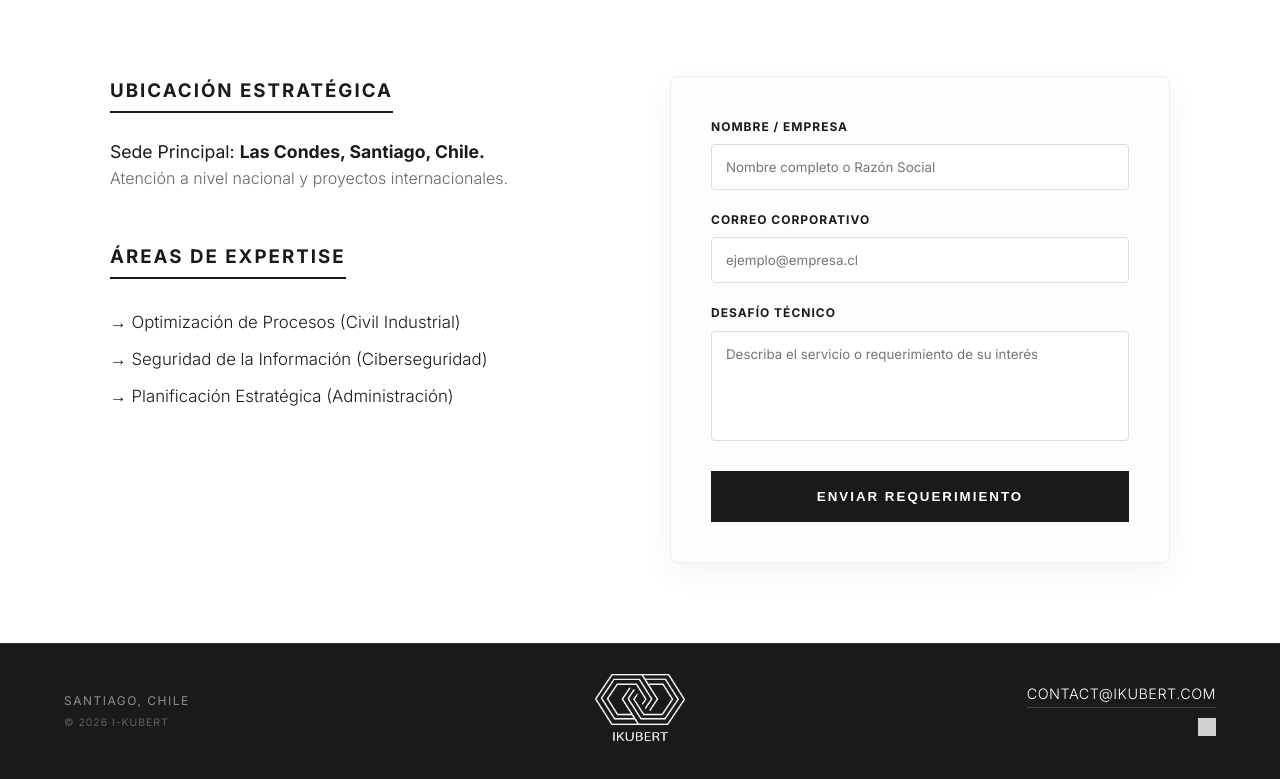
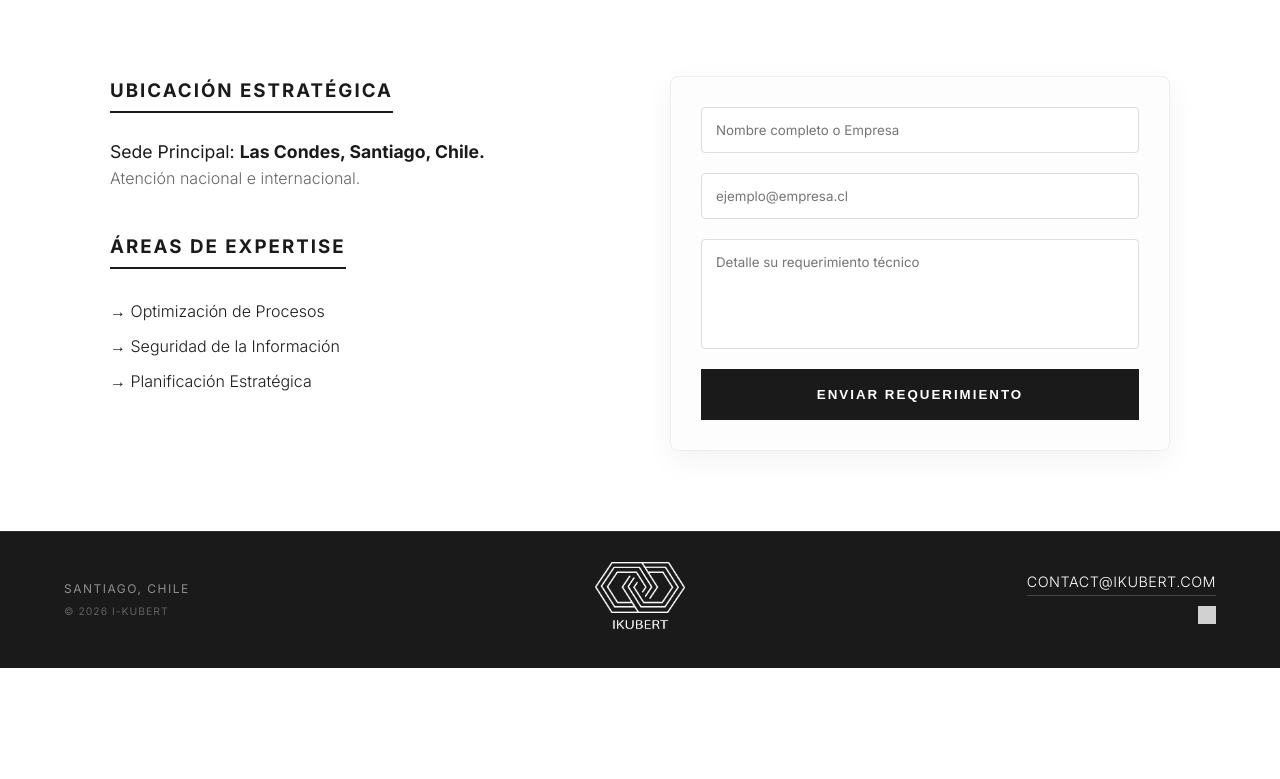
Before and after one commit to IKUBERT/ikubert.github.io, a Jekyll site: the page built from contacto.html, in a window 1280 px wide and 1274 px high, cut to the strip 495-1274 px from the top of the window. Built offline with Jekyll 4.4.1, drawn with Linux system fonts in a browser that asks for light colours; grey boxes are pictures that could not be loaded.

Commit message:
Update contacto.html

```diff
--- a/contacto.html
+++ b/contacto.html
@@ -3,8 +3,45 @@
 title: Contacto | I-KUBERT
 ---
 
-<!-- Header Hero: Oscurecido para Máxima Legibilidad -->
-<header style="
+<!-- Estilos Críticos para Responsividad -->
+<style>
+    /* Evita el desplazamiento lateral y el espacio en blanco */
+    html, body {
+        overflow-x: hidden;
+        width: 100%;
+        margin: 0;
+        padding: 0;
+    }
+
+    /* Ajustes para Celulares (Pantallas menores a 768px) */
+    @media (max-width: 768px) {
+        .hero-title {
+            font-size: 1.8rem !important; /* Achica el texto para que no empuje el borde */
+            letter-spacing: 2px !important;
+            word-wrap: break-word;
+        }
+        .hero-text {
+            font-size: 1rem !important;
+            padding: 0 10px;
+        }
+        .hero-contact {
+            padding: 80px 15px !important;
+            min-height: 300px !important;
+        }
+        .section-container {
+            padding: 40px 15px !important;
+        }
+        /* Fuerza a que las columnas ocupen el 100% sin salirse */
+        .grid-container {
+            display: flex !important;
+            flex-direction: column !important;
+            gap: 40px !important;
+        }
+    }
+</style>
+
+<!-- Header Hero Blindado -->
+<header class="hero-contact" style="
     position: relative;
     text-align: center;
     padding: 120px 20px;
@@ -14,60 +51,46 @@
     display: flex;
     flex-direction: column;
     justify-content: center;
-    align-items: center;">
+    align-items: center;
+    width: 100%;
+    box-sizing: border-box;">
 
-    <!-- Filtro azul profundo ajustado a 0.85 de opacidad -->
     <div style="position: absolute; top: 0; left: 0; width: 100%; height: 100%; background: rgba(10, 25, 41, 0.85);"></div>
 
-    <div style="position: relative; z-index: 2;">
-        <h1 style="font-size: 3rem; text-transform: uppercase; letter-spacing: 5px; margin-bottom: 20px; font-weight: 800;">Canales de Consulta</h1>
+    <div style="position: relative; z-index: 2; width: 100%; max-width: 900px;">
+        <h1 class="hero-title" style="text-transform: uppercase; letter-spacing: 5px; margin-bottom: 20px; font-weight: 800; line-height: 1.2; margin-top: 0;">Canales de Consulta</h1>
         <div style="width: 60px; height: 4px; background: #ffffff; margin: 0 auto 25px;"></div>
-        <p style="font-size: 1.25rem; font-weight: 300; letter-spacing: 1px; max-width: 800px; margin: 0 auto;">
+        <p class="hero-text" style="font-size: 1.25rem; font-weight: 300; letter-spacing: 1px; margin: 0 auto; line-height: 1.5;">
             Gestión de Proyectos, Auditorías de Ciberseguridad y Consultoría Industrial.
         </p>
     </div>
 </header>
 
-<div class="section" style="max-width: 1100px; margin: 80px auto; padding: 0 20px;">
-    <div style="display: grid; grid-template-columns: repeat(auto-fit, minmax(320px, 1fr)); gap: 60px; align-items: start;">
+<div class="section-container" style="max-width: 1100px; margin: 0 auto; padding: 80px 20px; box-sizing: border-box;">
+    <div class="grid-container" style="display: grid; grid-template-columns: repeat(auto-fit, minmax(300px, 1fr)); gap: 60px; align-items: start;">
 
-        <!-- Columna Info Estrategica -->
-        <div>
+        <!-- Info Estrategica -->
+        <div style="width: 100%; box-sizing: border-box;">
             <h3 style="text-transform: uppercase; letter-spacing: 2px; border-bottom: 2px solid #1a1a1a; display: inline-block; padding-bottom: 5px; margin-bottom: 25px;">Ubicación Estratégica</h3>
-            <p style="font-size: 1.1rem; line-height: 1.6;">Sede Principal: <strong>Las Condes, Santiago, Chile.</strong></p>
-            <p style="color: #666; font-weight: 300;">Atención a nivel nacional y proyectos internacionales.</p>
+            <p style="font-size: 1.1rem;">Sede Principal: <strong>Las Condes, Santiago, Chile.</strong></p>
+            <p style="color: #666; font-weight: 300;">Atención nacional e internacional.</p>
 
-            <h3 style="margin-top: 50px; text-transform: uppercase; letter-spacing: 2px; border-bottom: 2px solid #1a1a1a; display: inline-block; padding-bottom: 5px; margin-bottom: 25px;">Áreas de Expertise</h3>
-            <ul style="line-height: 2.2; list-style: none; padding: 0; font-weight: 300; font-size: 1.05rem;">
-                <li><span style="color: #1a1a1a; font-weight: 700;">&rarr;</span> Optimización de Procesos (Civil Industrial)</li>
-                <li><span style="color: #1a1a1a; font-weight: 700;">&rarr;</span> Seguridad de la Información (Ciberseguridad)</li>
-                <li><span style="color: #1a1a1a; font-weight: 700;">&rarr;</span> Planificación Estratégica (Administración)</li>
+            <h3 style="margin-top: 40px; text-transform: uppercase; letter-spacing: 2px; border-bottom: 2px solid #1a1a1a; display: inline-block; padding-bottom: 5px; margin-bottom: 25px;">Áreas de Expertise</h3>
+            <ul style="line-height: 2.2; list-style: none; padding: 0; font-weight: 300;">
+                <li><span style="font-weight: 700;">&rarr;</span> Optimización de Procesos</li>
+                <li><span style="font-weight: 700;">&rarr;</span> Seguridad de la Información</li>
+                <li><span style="font-weight: 700;">&rarr;</span> Planificación Estratégica</li>
             </ul>
         </div>
 
-        <!-- Columna Formulario -->
-        <div style="background: #fdfdfd; padding: 40px; border: 1px solid #eee; box-shadow: 0 10px 30px rgba(0,0,0,0.05); border-radius: 8px;">
+        <!-- Formulario de Consulta -->
+        <div style="background: #fdfdfd; padding: 30px; border: 1px solid #eee; box-shadow: 0 10px 30px rgba(0,0,0,0.05); border-radius: 8px; width: 100%; box-sizing: border-box;">
             <form id="contact-form" style="display: flex; flex-direction: column; gap: 20px;">
-                <div style="display: flex; flex-direction: column; gap: 8px;">
-                    <label style="font-size: 0.75rem; font-weight: 700; text-transform: uppercase; letter-spacing: 1px;">Nombre / Empresa</label>
-                    <input type="text" name="nombre" placeholder="Nombre completo o Razón Social" required style="padding: 14px; border: 1px solid #ddd; border-radius: 4px; font-family: 'Inter', sans-serif;">
-                </div>
-
-                <div style="display: flex; flex-direction: column; gap: 8px;">
-                    <label style="font-size: 0.75rem; font-weight: 700; text-transform: uppercase; letter-spacing: 1px;">Correo Corporativo</label>
-                    <input type="email" name="email" placeholder="ejemplo@empresa.cl" required style="padding: 14px; border: 1px solid #ddd; border-radius: 4px; font-family: 'Inter', sans-serif;">
-                </div>
-
-                <div style="display: flex; flex-direction: column; gap: 8px;">
-                    <label style="font-size: 0.75rem; font-weight: 700; text-transform: uppercase; letter-spacing: 1px;">Desafío Técnico</label>
-                    <textarea name="mensaje" placeholder="Describa el servicio o requerimiento de su interés" rows="5" required style="padding: 14px; border: 1px solid #ddd; border-radius: 4px; font-family: 'Inter', sans-serif; resize: none;"></textarea>
-                </div>
-
-                <button type="submit" id="submit-btn" style="background: #1a1a1a; color: #fff; padding: 18px; border: none; cursor: pointer; font-weight: 700; letter-spacing: 2px; text-transform: uppercase; transition: background 0.3s; margin-top: 10px;">ENVIAR REQUERIMIENTO</button>
-
-                <p id="response-msg" style="display:none; text-align: center; color: #27ae60; font-weight: 700; border: 2px solid #27ae60; padding: 15px; background: #f0fff4;">
-                    Solicitud enviada. Un consultor se pondrá en contacto con usted.
-                </p>
+                <input type="text" name="nombre" placeholder="Nombre completo o Empresa" required style="padding: 14px; border: 1px solid #ddd; border-radius: 4px; width: 100%; box-sizing: border-box; font-family: 'Inter', sans-serif;">
+                <input type="email" name="email" placeholder="ejemplo@empresa.cl" required style="padding: 14px; border: 1px solid #ddd; border-radius: 4px; width: 100%; box-sizing: border-box; font-family: 'Inter', sans-serif;">
+                <textarea name="mensaje" placeholder="Detalle su requerimiento técnico" rows="5" required style="padding: 14px; border: 1px solid #ddd; border-radius: 4px; width: 100%; box-sizing: border-box; font-family: 'Inter', sans-serif; resize: none;"></textarea>
+                <button type="submit" id="submit-btn" style="background: #1a1a1a; color: #fff; padding: 18px; border: none; cursor: pointer; font-weight: 700; letter-spacing: 2px; text-transform: uppercase;">ENVIAR REQUERIMIENTO</button>
+                <p id="response-msg" style="display:none; text-align: center; color: #27ae60; font-weight: 700; border: 2px solid #27ae60; padding: 15px; background: #f0fff4;">Solicitud enviada correctamente.</p>
             </form>
         </div>
     </div>
```
Also changed, not shown: other parts of contacto.html (+6 -18 lines).
